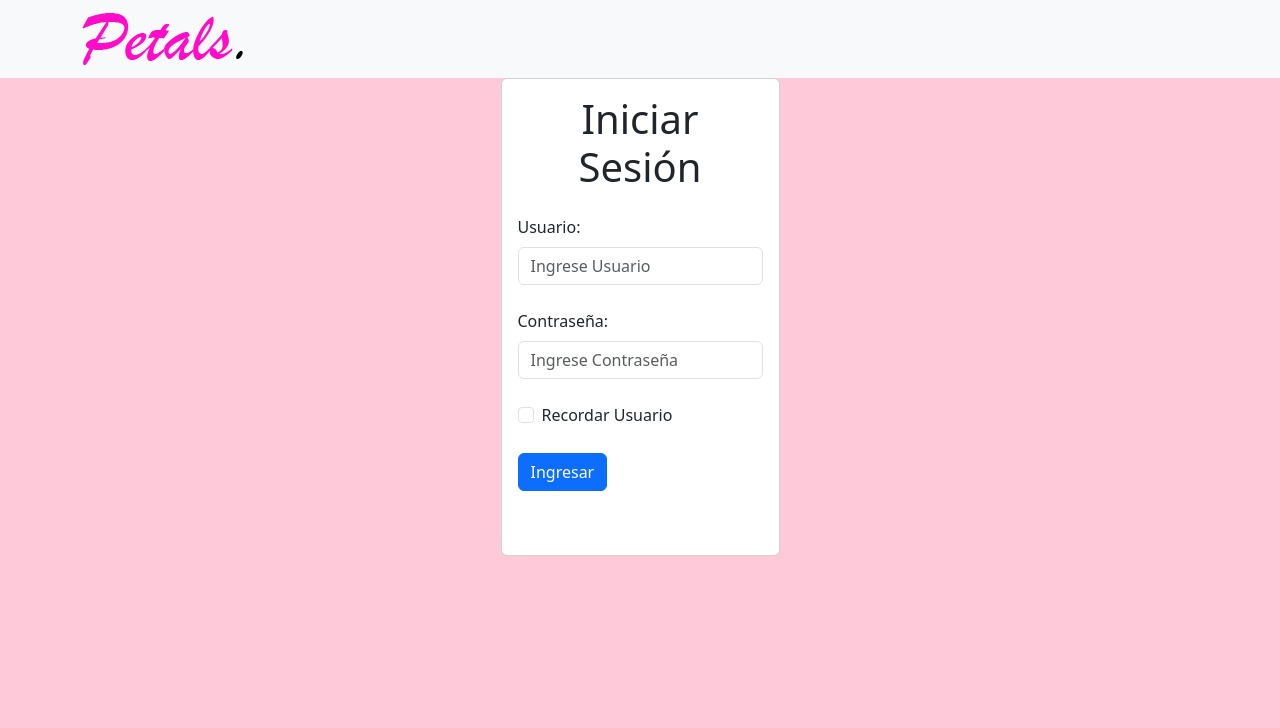
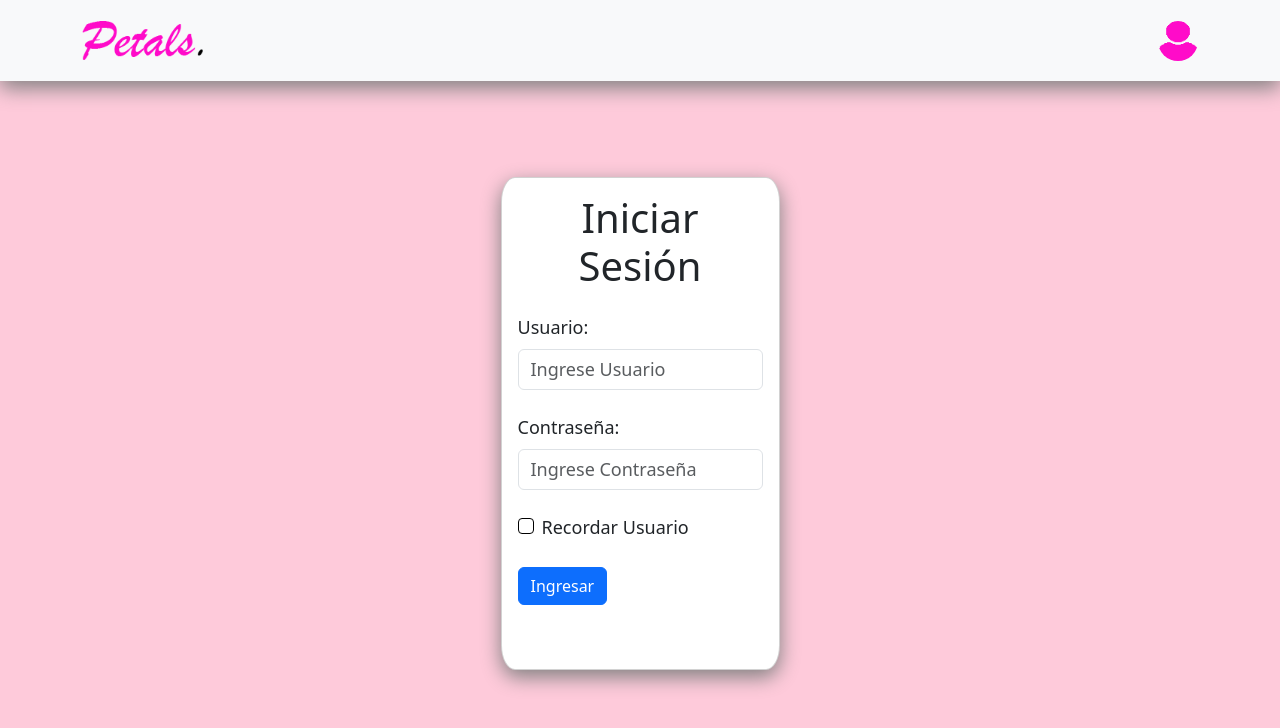
Before and after one commit to LukIt4InDr/proyecto-de-software, a PHP site: page / in a window 1280 px wide. Shown: the top 728 px of the page. Run offline with PHP 8.4, Linux system fonts and the light colour scheme.

Commit message:
html y css terminados

```diff
--- a/ventana-de-inicio-de-sesion/index.html
+++ b/ventana-de-inicio-de-sesion/index.html
@@ -13,16 +13,19 @@
     <title>Floreria Petals</title>
 </head>
 <body>
-    <header>
-        <nav class="navbar navbar-expand-sm bg-light">
+    <header class="mb-5">
+        <nav class="navbar navbar-expand-sm bg-light py-3">
             <div class="container">
-                <a class="navbar-brand" href="#"><img src="img/petals-logo.png" alt="petals-logo"></a>
+                <a class="navbar-brand" href="#"><img src="img/petals-logo.png" alt="petals-logo" id="logo"></a>
+                <div>
+                    <a href="#"><img src="img/user-icon.png" class="rounded-circle" alt="user-icon" id="user-icon"></a>
+                </div>
             </div>
         </nav>
     </header>
 
-    <div class="container" id="login">
-        <div class="col-xl-3 col-lg-4 col-md-5 col-sm-6 card">
+    <div class="container mt-5" id="login">
+        <div class="col-xl-3 col-lg-4 col-md-5 col-sm-6 card mt-5" id="card-login">
             <div class="card-body">
                 <h1>Iniciar Sesión</h1>
                 <form action="">
--- a/ventana-de-inicio-de-sesion/style.css
+++ b/ventana-de-inicio-de-sesion/style.css
@@ -11,3 +11,38 @@ body {
 h1 {
     text-align: center;
 }
+
+label {
+    font-size: large;
+}
+
+.form-control {
+    font-size: large;
+}
+
+#logo {
+    width: 75%;
+    height: 75%;
+}
+
+#user-icon {
+    width: 40px;
+    height: 40px;
+}
+
+#user-icon:hover {
+    background-color: gray;
+}
+
+#card-login {
+    border-radius: 5%;
+    box-shadow: 0px 7px 20px gray;
+}
+
+header {
+    box-shadow: 0px 7px 20px gray;
+}
+
+#rmpwd {
+    border: 1px solid black;
+}
```
Also changed, not shown: ventana-de-inicio-de-sesion/img/user-icon.png (added).
